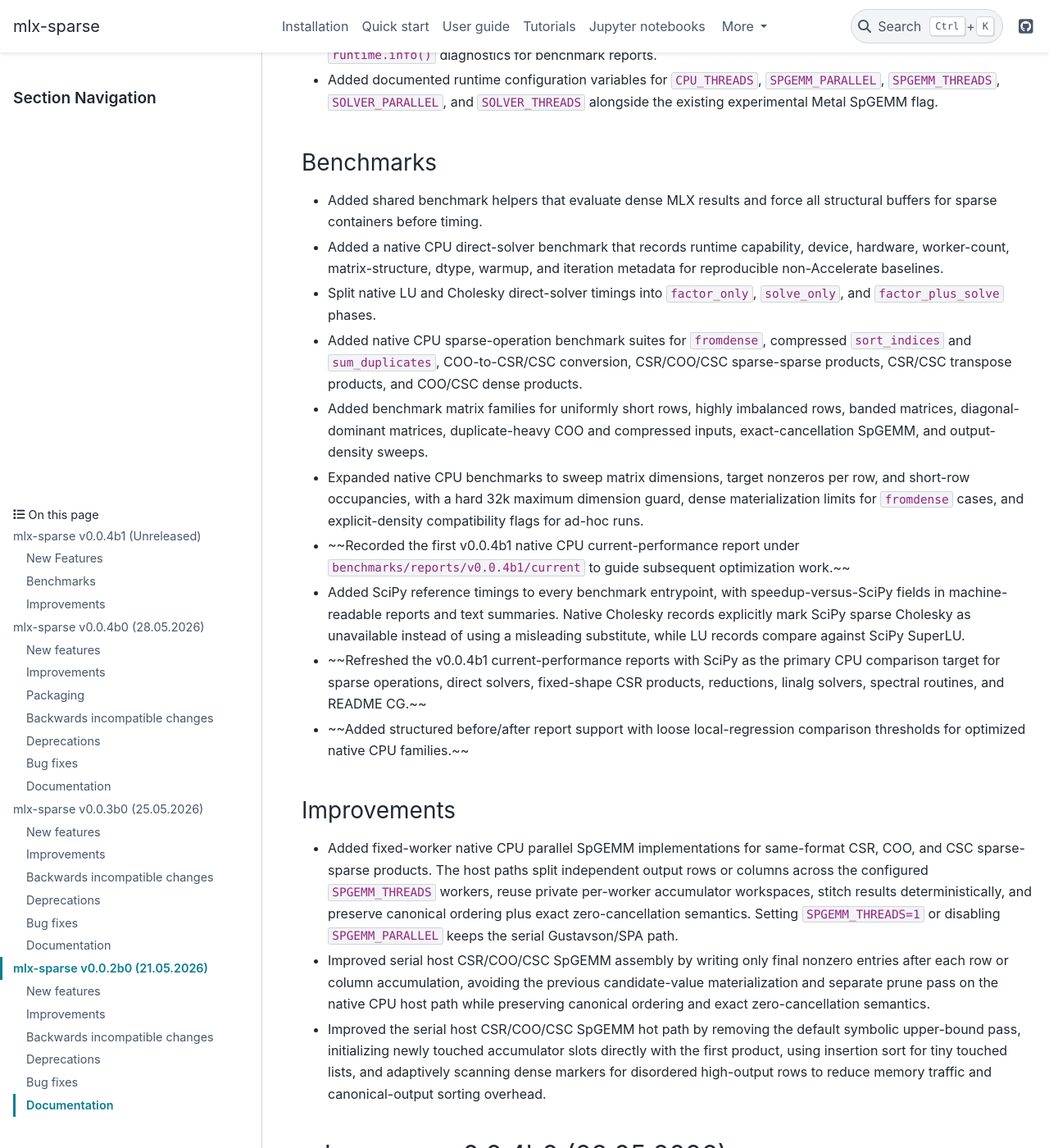
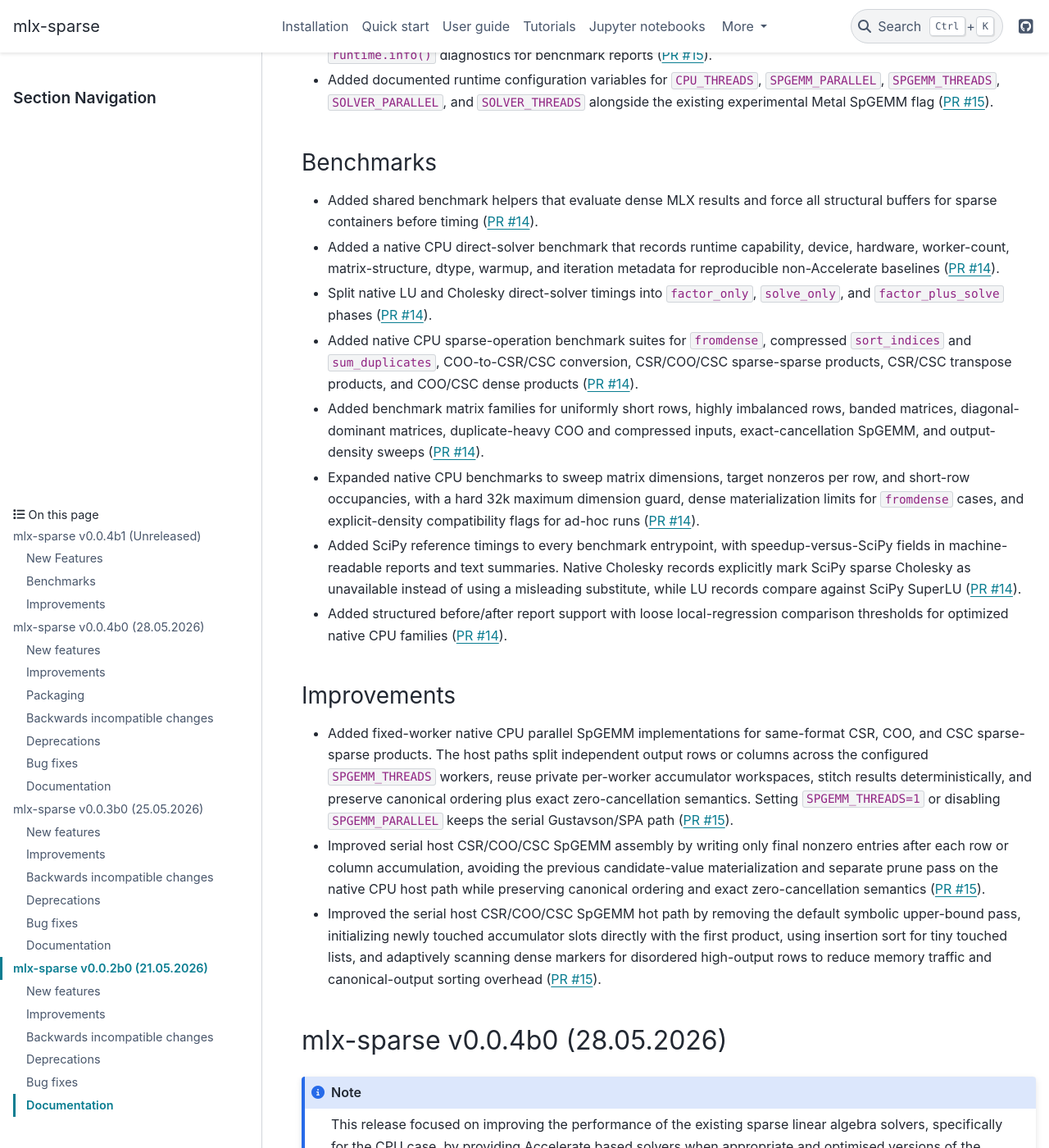
Before and after one commit to waleed-sh/mlx-sparse, a Sphinx documentation site: the page built from docs/changelog.rst, in a window 1280 px wide and 1400 px high, scrolled down 529 px. Shown: the whole window at 82% size. Built offline with Sphinx 7.4.7 and the PyData theme 0.15.4, drawn with Linux system fonts in a browser that asks for light colours; the version number could not be read and is left out.

Commit message:
update changelog

```diff
--- a/docs/changelog.rst
+++ b/docs/changelog.rst
@@ -16,50 +16,56 @@
   worker settings, per-family SpGEMM/solver worker overrides, and separate
   SpGEMM/solver parallel gates, including direct attribute reads/writes such as
   ``ms.runtime.N_THREADS = 8``, temporary context-manager overrides, and
-  structured ``runtime.info()`` diagnostics for benchmark reports.
+  structured ``runtime.info()`` diagnostics for benchmark reports
+  (`PR #15 <https://github.com/waleed-sh/mlx-sparse/pull/15>`_).
 
 * Added documented runtime configuration variables for ``CPU_THREADS``,
   ``SPGEMM_PARALLEL``, ``SPGEMM_THREADS``, ``SOLVER_PARALLEL``, and
-  ``SOLVER_THREADS`` alongside the existing experimental Metal SpGEMM flag.
+  ``SOLVER_THREADS`` alongside the existing experimental Metal SpGEMM flag
+  (`PR #15 <https://github.com/waleed-sh/mlx-sparse/pull/15>`_).
 
 Benchmarks
 ~~~~~~~~~~
 
 * Added shared benchmark helpers that evaluate dense MLX results and force all
-  structural buffers for sparse containers before timing.
+  structural buffers for sparse containers before timing
+  (`PR #14 <https://github.com/waleed-sh/mlx-sparse/pull/14>`_).
 
 * Added a native CPU direct-solver benchmark that records runtime capability,
   device, hardware, worker-count, matrix-structure, dtype, warmup, and
-  iteration metadata for reproducible non-Accelerate baselines.
+  iteration metadata for reproducible non-Accelerate baselines
+  (`PR #14 <https://github.com/waleed-sh/mlx-sparse/pull/14>`_).
 
 * Split native LU and Cholesky direct-solver timings into ``factor_only``,
-  ``solve_only``, and ``factor_plus_solve`` phases.
+  ``solve_only``, and ``factor_plus_solve`` phases
+  (`PR #14 <https://github.com/waleed-sh/mlx-sparse/pull/14>`_).
 
 * Added native CPU sparse-operation benchmark suites for ``fromdense``,
   compressed ``sort_indices`` and ``sum_duplicates``, COO-to-CSR/CSC
   conversion, CSR/COO/CSC sparse-sparse products, CSR/CSC transpose products,
-  and COO/CSC dense products.
+  and COO/CSC dense products
+  (`PR #14 <https://github.com/waleed-sh/mlx-sparse/pull/14>`_).
 
 * Added benchmark matrix families for uniformly short rows, highly imbalanced
   rows, banded matrices, diagonal-dominant matrices, duplicate-heavy COO and
-  compressed inputs, exact-cancellation SpGEMM, and output-density sweeps.
+  compressed inputs, exact-cancellation SpGEMM, and output-density sweeps
+  (`PR #14 <https://github.com/waleed-sh/mlx-sparse/pull/14>`_).
 
 * Expanded native CPU benchmarks to sweep matrix dimensions, target nonzeros
   per row, and short-row occupancies, with a hard 32k maximum dimension guard,
   dense materialization limits for ``fromdense`` cases, and explicit-density
-  compatibility flags for ad-hoc runs.
-
-* ~~Recorded the first v0.0.4b1 native CPU current-performance report under ``benchmarks/reports/v0.0.4b1/current`` to guide subsequent optimization work.~~
+  compatibility flags for ad-hoc runs
+  (`PR #14 <https://github.com/waleed-sh/mlx-sparse/pull/14>`_).
 
 * Added SciPy reference timings to every benchmark entrypoint, with
   speedup-versus-SciPy fields in machine-readable reports and text summaries.
   Native Cholesky records explicitly mark SciPy sparse Cholesky as unavailable
   instead of using a misleading substitute, while LU records compare against
-  SciPy SuperLU.
+  SciPy SuperLU (`PR #14 <https://github.com/waleed-sh/mlx-sparse/pull/14>`_).
 
-* ~~Refreshed the v0.0.4b1 current-performance reports with SciPy as the primary CPU comparison target for sparse operations, direct solvers, fixed-shape CSR products, reductions, linalg solvers, spectral routines, and README CG.~~
-
-* ~~Added structured before/after report support with loose local-regression comparison thresholds for optimized native CPU families.~~
+* Added structured before/after report support with loose local-regression
+  comparison thresholds for optimized native CPU families
+  (`PR #14 <https://github.com/waleed-sh/mlx-sparse/pull/14>`_).
 
 Improvements
 ~~~~~~~~~~~~
@@ -70,19 +76,21 @@
   reuse private per-worker accumulator workspaces, stitch results
   deterministically, and preserve canonical ordering plus exact
   zero-cancellation semantics. Setting ``SPGEMM_THREADS=1`` or disabling
-  ``SPGEMM_PARALLEL`` keeps the serial Gustavson/SPA path.
+  ``SPGEMM_PARALLEL`` keeps the serial Gustavson/SPA path
+  (`PR #15 <https://github.com/waleed-sh/mlx-sparse/pull/15>`_).
 
 * Improved serial host CSR/COO/CSC SpGEMM assembly by writing only final
   nonzero entries after each row or column accumulation, avoiding the previous
   candidate-value materialization and separate prune pass on the native CPU
   host path while preserving canonical ordering and exact zero-cancellation
-  semantics.
+  semantics (`PR #15 <https://github.com/waleed-sh/mlx-sparse/pull/15>`_).
 
 * Improved the serial host CSR/COO/CSC SpGEMM hot path by removing the default
   symbolic upper-bound pass, initializing newly touched accumulator slots
   directly with the first product, using insertion sort for tiny touched lists,
   and adaptively scanning dense markers for disordered high-output rows to
-  reduce memory traffic and canonical-output sorting overhead.
+  reduce memory traffic and canonical-output sorting overhead
+  (`PR #15 <https://github.com/waleed-sh/mlx-sparse/pull/15>`_).
 
 
 
```
